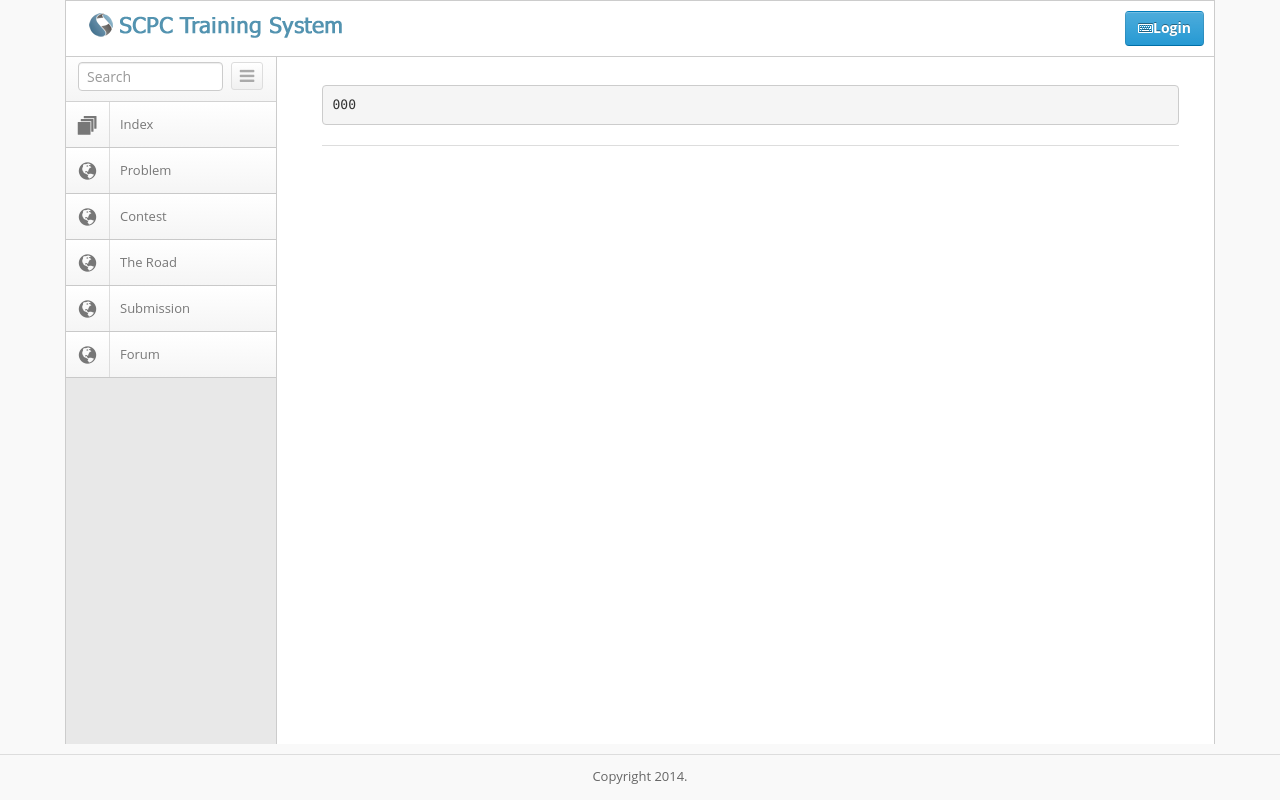
After one commit to casparchen/SCPC-TS, a Flask app: template application/templates/code.html in a window 1280 px wide. The commit adds this page. Run offline with Flask 2, Linux system fonts and the light colour scheme; tables that the repository leaves empty hold one stand-in row (values such as "Sample post"); the template is opened without the code that fills it: values that come from a table or form of the project are taken from there, most other values are stand-ins (such as "Sample title", 1, 10 or a date in 2020); some libraries are stand-ins or nearby versions.

Commit message:
add code

```diff
--- a/application/static/js/custom.js
+++ b/application/static/js/custom.js
@@ -17,6 +17,7 @@ if (current_height - 53 > current_main_height) {
     $('#content').css("height", current_height - 106);
     $('#content').css("min-height", current_height - 106);
 }
+var SCPC_username = "";
 
 var SCPC = function () {
     $.getJSON("/user/login_status", function(data){
@@ -55,6 +56,7 @@ var SCPC = function () {
             });
         }
         else{
+            SCPC_username = data.username;
             var email_hash = data.email_hash;
             $('#user-area').append("<div class=\"btn-group user-menu\" id=\"menu_user\"><button type=\"button\" class=\"btn btn-default btn-gradient btn-sm dropdown-toggle\" data-toggle=\"dropdown\"> <span class=\"glyphicons glyphicons-user\"></span> <b id='menu-user-username'></b> </button><button type=\"button\" class=\"btn btn-default btn-gradient btn-sm dropdown-toggle padding-none\" data-toggle=\"dropdown\"> <img src=\"http://gravatar.duoshuo.com/avatar/" + email_hash +"?d=mm\" alt=\"user avatar\" width=\"28\" height=\"28\"> </button><ul class=\"dropdown-menu checkbox-persist animated-short animated flipInY\" role=\"menu\"><li class=\"menu-arrow\"><div class=\"menu-arrow-up\"></div></li><li class=\"dropdown-header\">Your Account <span class=\"pull-right glyphicons glyphicons-user\"></span></li><li><ul class=\"dropdown-items\"><li><div class=\"item-icon\"><i class=\"fa fa-envelope-o\"></i> </div><a class=\"item-message\" href=\"setting\">Setting</a> </li><li><div class=\"item-icon\"><i class=\"fa fa-envelope-o\"></i> </div><a class=\"item-message\" id='btn-logout' href=\"\">Logout</a> </li></li></ul></li></ul></div>");
             $('#menu-user-username').text(data.username);
--- /dev/null
+++ b/application/templates/code.html
@@ -0,0 +1,196 @@
+<!DOCTYPE html>
+<html>
+
+<head>
+    <!-- Meta, title, CSS, favicons, etc. -->
+    <meta charset="utf-8" />
+    <title>{{site_name}}</title>
+    <meta name="keywords" content="SCPC Training System" />
+    <meta name="description" content="SCPC Training System" />
+    <meta name="author" content="Chen&Liu" />
+    <meta name="viewport" content="width=device-width, initial-scale=1.0" />
+
+    <!-- Font CSS  -->
+    <!--<link rel="stylesheet" type="text/css" href="http://fonts.googleapis.com/css?family=Open+Sans:400,600,700" />-->
+
+    <!-- Core CSS  -->
+    <link rel="stylesheet" type="text/css" href="/static/css/bootstrap.min.css" />
+    <link rel="stylesheet" type="text/css" href="/static/fonts/font-awesome-4.0.3/css/font-awesome.min.css" />
+    <link rel="stylesheet" type="text/css" href="/static/fonts/glyphicons_pro/glyphicons.min.css" />
+
+    <!-- Plugin CSS -->
+    <link rel="stylesheet" type="text/css" href="/static/vendor/plugins/prettify/prettify.css" />
+
+    <!-- Theme CSS -->
+    <link rel="stylesheet" type="text/css" href="/static/css/theme.css" />
+    <link rel="stylesheet" type="text/css" href="/static/css/pages.css" />
+    <link rel="stylesheet" type="text/css" href="/static/css/plugins.css" />
+    <link rel="stylesheet" type="text/css" href="/static/css/responsive.css" />
+
+    <!-- Demonstration CSS -->
+    <link rel="stylesheet" type="text/css" href="/static/css/demo.css" />
+
+    <!-- Your Custom CSS -->
+    <link rel="stylesheet" type="text/css" href="/static/css/custom.css" />
+
+    <!-- Favicon -->
+    <link rel="shortcut icon" href="/static/img/favicon.ico" />
+
+    <!-- HTML5 Shim and Respond.js IE8 support of HTML5 elements and media queries -->
+    <!--[if lt IE 9]>
+  <script src="https://oss.maxcdn.com/libs/html5shiv/3.7.0/html5shiv.js"></script>
+  <script src="https://oss.maxcdn.com/libs/respond.js/1.3.0/respond.min.js"></script>
+<![endif]-->
+    <meta http-equiv="Content-Type" content="text/html; charset=utf-8" />
+</head>
+
+
+<body class="boxed-layout">
+
+    <!-- Start: Header -->
+    <header class="navbar navbar-fixed-top">
+        <div class="pull-left">
+            <a class="navbar-brand" href="/">
+                <div class="navbar-logo">
+                    <img src="/static/img/logos/logo-red.png" class="img-responsive" alt="logo" />
+                </div>
+            </a>
+        </div>
+        <div class="pull-right header-btns" id="user-area">
+        </div>
+    </header>
+
+    <!-- End: Header -->
+
+    <!-- Start: Main -->
+    <div id="main">
+        <!-- Start: Sidebar -->
+        <aside id="sidebar">
+            <div id="sidebar-search">
+                <form role="search" />
+                <input type="text" class="search-bar form-control" placeholder="Search" />
+                <i class="fa fa-search field-icon-right"></i>
+                <button type="submit" class="btn btn-default hidden"></button>
+                </form>
+                <div class="sidebar-toggle">
+                    <i class="fa fa-bars"></i>
+                </div>
+            </div>
+            <div id="sidebar-menu">
+                <ul class="nav sidebar-nav">
+                    <li>
+                        <a href="/">
+                            <span class="glyphicons glyphicons-sort"></span>
+                            <span class="sidebar-title">Index</span>
+                        </a>
+                    </li>
+                    <li>
+                        <a href="/problems">
+                            <span class="glyphicons glyphicons-globe"></span>
+                            <span class="sidebar-title">Problem</span>
+                        </a>
+                    </li>
+                    <li>
+                        <a href="/contests">
+                            <span class="glyphicons glyphicons-globe"></span>
+                            <span class="sidebar-title">Contest</span>
+                        </a>
+                    </li>
+                    <li>
+                        <a href="/road">
+                            <span class="glyphicons glyphicons-globe"></span>
+                            <span class="sidebar-title">The Road</span>
+                        </a>
+                    </li>
+                    <li>
+                        <a href="/submissions">
+                            <span class="glyphicons glyphicons-globe"></span>
+                            <span class="sidebar-title">Submission</span>
+                        </a>
+                    </li>
+                    <li>
+                        <a href="/forum">
+                            <span class="glyphicons glyphicons-globe"></span>
+                            <span class="sidebar-title">Forum</span>
+                        </a>
+                    </li>
+                </ul>
+            </div>
+        </aside>
+        <!-- End: Sidebar -->
+
+
+        <!-- Start: Content -->
+        <section id="content">
+            <div class="container">
+                <div class="row">
+                    <div class="col-md-12">
+                        <pre class="prettyprint">{{submission.code}}</pre>
+                    </div>
+                </div>
+                <hr class="short" />
+            </div>
+        </section>
+        <!-- End: Content -->
+
+    </div>
+    <!-- End: Main -->
+    <div class="clearfix"></div>
+    <hr class="short">
+    <footer class="footer">
+        <p style="text-align: center">Copyright 2014.</p>
+    </footer>
+    <div class="clearfix"></div>
+
+
+    <!-- Core Javascript - via CDN
+<script src="http://ajax.googleapis.com/ajax/libs/jquery/1.10.2/jquery.min.js"></script>
+<script src="http://ajax.googleapis.com/ajax/libs/jqueryui/1.10.3/jquery-ui.min.js"></script>
+<script src="http://netdna.bootstrapcdn.com/bootstrap/3.0.3/js/bootstrap.min.js"></script>
+-->
+    <script type="text/javascript" src="/static/vendor/jquery.min.js"></script>
+    <script type="text/javascript" src="/static/vendor/jquery-ui.min.js"></script>
+    <script type="text/javascript" src="/static/vendor/bootstrap.min.js"></script>
+
+    <!-- Plugins - Via CDN
+<script type="text/javascript" src="http://cdnjs.cloudflare.com/ajax/libs/flot/0.8.1/jquery.flot.min.js"></script>
+<script type="text/javascript" src="http://cdnjs.cloudflare.com/ajax/libs/jquery-sparklines/2.1.2/jquery.sparkline.min.js"></script>
+<script type="text/javascript" src="http://ajax.aspnetcdn.com/ajax/jquery.dataTables/1.9.4/jquery.dataTables.min.js"></script>
+<script type="text/javascript" src="http://cdnjs.cloudflare.com/ajax/libs/fullcalendar/1.6.4/fullcalendar.min.js"></script>
+-->
+    <!-- Plugins - Via Local Storage -->
+    <script type="text/javascript" src="/static/vendor/plugins/jqueryflot/jquery.flot.min.js"></script>
+    <script type="text/javascript" src="/static/vendor/plugins/sparkline/jquery.sparkline.min.js"></script>
+    <script type="text/javascript" src="/static/vendor/plugins/datatables/jquery.dataTables.min.js"></script>
+    <script type="text/javascript" src="/static/vendor/plugins/calendar/fullcalendar.min.js"></script>
+
+
+    <!-- Plugins -->
+    <script type="text/javascript" src="/static/vendor/plugins/calendar/gcal.js"></script>
+    <!-- Calendar Addon -->
+    <script type="text/javascript" src="/static/vendor/plugins/jqueryflot/jquery.flot.resize.min.js"></script>
+    <!-- Flot Charts Addon -->
+    <script type="text/javascript" src="/static/vendor/plugins/datatables/js/datatables.js"></script>
+    <!-- Datatable Bootstrap Addon -->
+    <script type="text/javascript" src="/static/vendor/bootstrap/paginator/src/bootstrap-paginator.js"></script>
+
+    <!-- Theme Javascript -->
+    <script type="text/javascript" src="/static/js/uniform.min.js"></script>
+    <script type="text/javascript" src="/static/js/main.js"></script>
+    <script type="text/javascript" src="/static/vendor/plugins/prettify/prettify.min.js"></script>
+    <script type="text/javascript" src="/static/js/custom.js"></script>
+    <script type="text/javascript">
+        jQuery(document).ready(function() {
+
+            // Init Theme Core
+            Core.init();
+            SCPC();
+            prettyPrint();
+
+
+        });
+    </script>
+
+</body>
+
+</html>
--- a/application/views.py
+++ b/application/views.py
@@ -554,7 +554,7 @@ def contest_ranklist(cid):
                         x['accepted'] = x['accepted'] + 1
                 x['penalty'] = "%.2d:%.2d:%.2d"%(penalty/3600, (penalty%3600)/60, penalty%60)
 
-            objects_list = sorted(objects_list.values(), cmp=lambda x,y: cmp(x['accepted'],y['accepted']) if cmp(x['accepted'],y['accepted'])!=0 else cmp(x['penalty'],y['penalty']),reverse=True)
+            objects_list = sorted(objects_list.values(), cmp=lambda x,y: cmp(x['accepted'],y['accepted']) if cmp(x['accepted'],y['accepted'])!=0 else cmp(y['penalty'],x['penalty']),reverse=True)
             tmp = objects_list[0]
             rank = 1
             for x in objects_list:
@@ -569,6 +569,24 @@ def contest_ranklist(cid):
             )
     except Exception, e:
         return render_template('exception.html', message = str(e))
+
+@app.route('/code/<int:id>/')
+@login_required
+@cache.cached(timeout=5)
+def showcode(id):
+    if type(id) == int:
+        try:
+            id = 1 if id < 1 else id
+            p = Submission.query.get(id)
+            if p is None: raise Exception('Code not found.')
+            if g.user.is_admin() == False:
+                if p.user_id != g.user.id: raise Exception('You are not the author of the code.')
+            return render_template('code.html',
+                site_name = app.config['SCPC_TS_SITE_NAME'],
+                submission = p
+                )
+        except Exception, e:
+            return render_template('exception.html', message = str(e))
 
 
 @app.route('/')
```
Also changed, not shown: application/templates/forum.html (+7 -4 lines), application/templates/submissions.html (+3 -4 lines), application/static/vendor/jquery.timeago.js (added).
